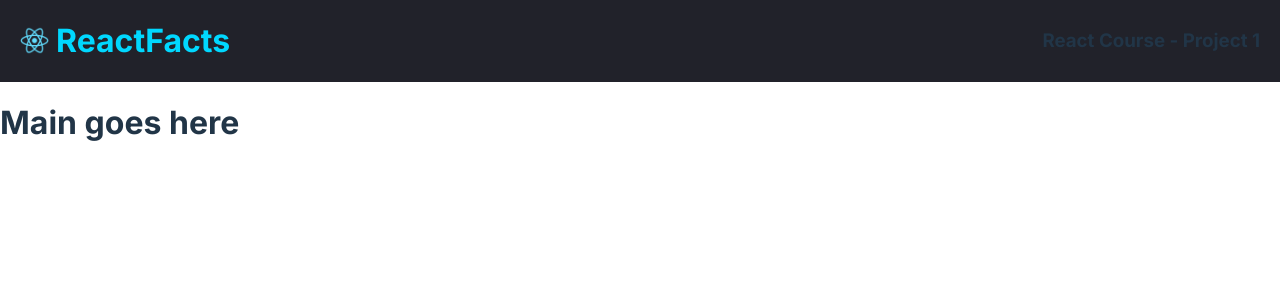
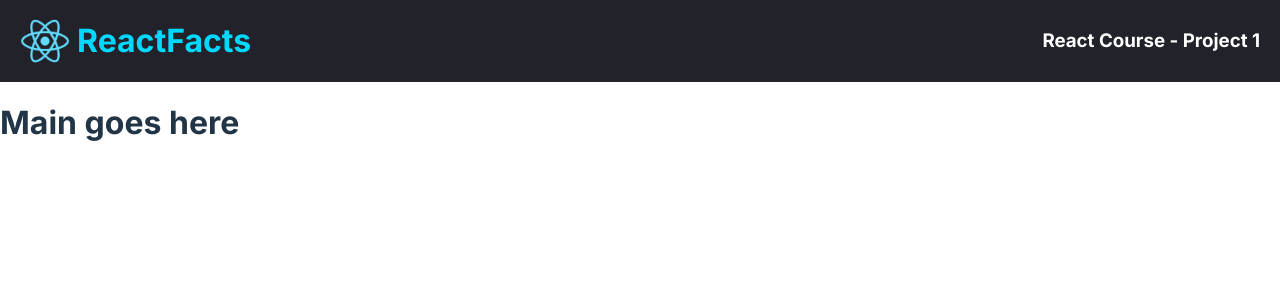
Before and after one commit to Davsan88/react-facts, a React (Vite) app: page / in a window 1280 px wide. Shown: the top 300 px of the page. Built offline with nearby package versions, Linux system fonts and the light colour scheme.

Commit message:
Update App.css

```diff
--- a/src/App.css
+++ b/src/App.css
@@ -17,6 +17,10 @@
 }
 
 .navBarDiv div img {
-  height: 29px;
-  width: 29px;
+  height: 50px;
+  width: 50px;
 }
+
+.navBarDiv h3 {
+  color: #FFFFFF;
+}
```
